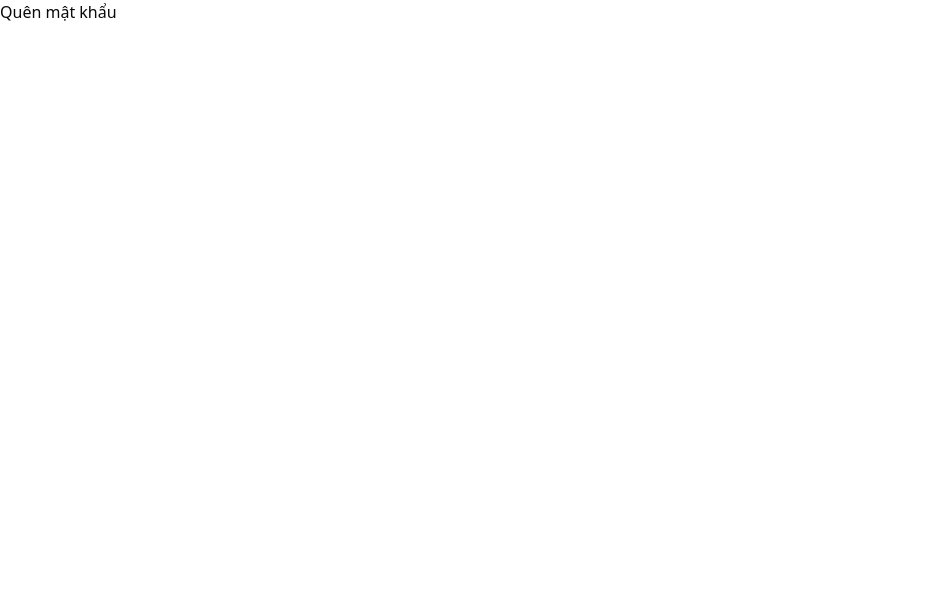
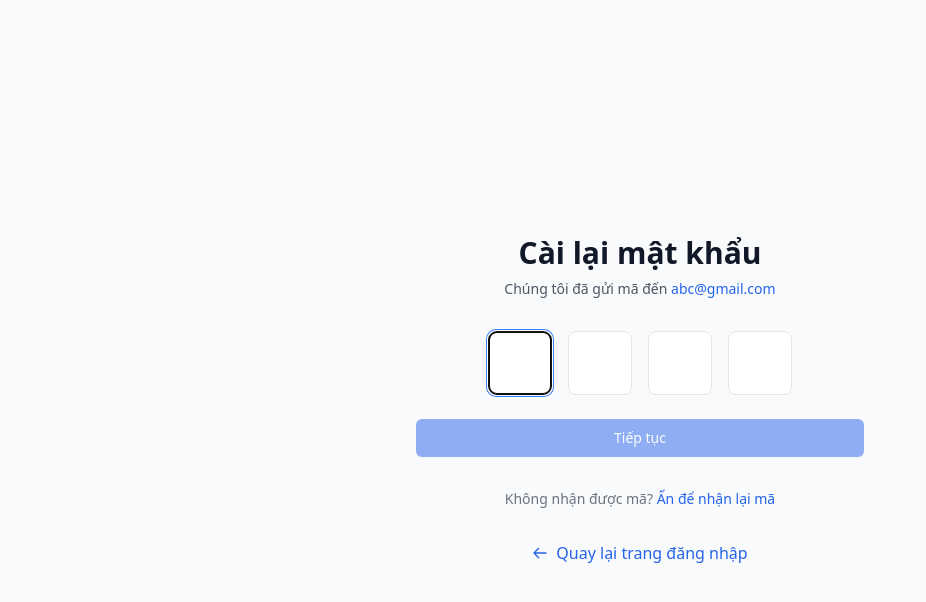
Before and after one commit to Hkzeuss/sport-store-fe-graduation, a Next.js app in the folder sport-store/: page /user/auth/forgot-password-otp-2 in a window 1280 px wide. Shown: the top 602 px of the page, without its empty margins (0-926 px from the left). Built offline with nearby package versions, Linux system fonts and the light colour scheme.

Commit message:
done page

```diff
--- a/sport-store/src/app/user/auth/forgot-password-otp-2/page.tsx
+++ b/sport-store/src/app/user/auth/forgot-password-otp-2/page.tsx
@@ -1,16 +1,120 @@
-// Template nhập otp xác thực để đổi mật khẩu
-// src/app/user/auth/forgot-password-otp-2/page.tsx
-
 'use client';
 
-import React from 'react';
+import { useState, useRef, useEffect } from 'react';
+import { useRouter } from 'next/navigation';
+import Link from 'next/link';
 
-const ForgotPasswordOtpPage = () => {
+export default function ForgotPasswordOTP() {
+  const router = useRouter();
+  const [otp, setOtp] = useState(['', '', '', '']);
+  const [isLoading, setIsLoading] = useState(false);
+  const inputRefs = useRef<HTMLInputElement[]>([]);
+
+  useEffect(() => {
+    inputRefs.current[0]?.focus();
+  }, []);
+
+  const handleChange = (index: number, value: string) => {
+    if (value.length > 1) value = value[0];
+
+    const newOtp = [...otp];
+    newOtp[index] = value;
+    setOtp(newOtp);
+
+    if (value && index < 3) {
+      inputRefs.current[index + 1]?.focus();
+    }
+  };
+
+  const handleKeyDown = (index: number, e: React.KeyboardEvent<HTMLInputElement>) => {
+    if (e.key === 'Backspace' && !otp[index] && index > 0) {
+      inputRefs.current[index - 1]?.focus();
+    }
+  };
+
+  const handlePaste = (e: React.ClipboardEvent<HTMLInputElement>) => {
+    e.preventDefault();
+    const pastedData = e.clipboardData.getData('text').slice(0, 4).split('');
+    setOtp([...pastedData, ...Array(4 - pastedData.length).fill('')]);
+  };
+
+  const handleSubmit = async (e: React.FormEvent) => {
+    e.preventDefault();
+    setIsLoading(true);
+
+    try {
+      const otpString = otp.join('');
+      console.log('Verifying OTP:', otpString);
+      router.push('/reset-password');
+    } catch (error) {
+      console.error('Error:', error);
+    } finally {
+      setIsLoading(false);
+    }
+  };
+
+  const handleResendCode = async () => {
+    console.log('Resending code to abc@gmail.com');
+  };
+
   return (
-    <div>
-      <h1>Quên mật khẩu</h1>
+    <div className="min-h-screen flex items-center justify-center bg-gray-50 py-12 px-4 sm:px-6 lg:px-8">
+      <div className="max-w-md w-full space-y-8">
+        <div className="text-center">
+          <h2 className="text-3xl font-bold text-gray-900">Cài lại mật khẩu</h2>
+          <p className="mt-2 text-sm text-gray-600">
+            Chúng tôi đã gửi mã đến <span className="text-blue-600">abc@gmail.com</span>
+          </p>
+        </div>
+
+        <form className="mt-8 space-y-6" onSubmit={handleSubmit}>
+          <div className="flex justify-center gap-4">
+            {otp.map((digit, index) => (
+              <input
+                key={index}
+                ref={(el) => {
+                  if (el) inputRefs.current[index] = el;
+                }}
+                type="text"
+                maxLength={1}
+                aria-label={`OTP digit ${index + 1}`}
+                className="w-16 h-16 text-center text-2xl font-semibold border rounded-lg focus:ring-2 focus:ring-blue-500 focus:border-blue-500"
+                value={digit}
+                onChange={(e) => handleChange(index, e.target.value)}
+                onKeyDown={(e) => handleKeyDown(index, e)}
+                onPaste={handlePaste}
+              />
+            ))}
+          </div>
+
+          <button
+            type="submit"
+            disabled={isLoading || otp.some(digit => !digit)}
+            className="w-full flex justify-center py-2 px-4 border border-transparent rounded-md shadow-sm text-sm font-medium text-white bg-blue-600 hover:bg-blue-700 focus:outline-none focus:ring-2 focus:ring-offset-2 focus:ring-blue-500 disabled:opacity-50 disabled:cursor-not-allowed"
+          >
+            {isLoading ? 'Đang xử lý...' : 'Tiếp tục'}
+          </button>
+        </form>
+
+        <div className="text-center text-sm">
+          <span className="text-gray-500">Không nhận được mã? </span>
+          <button
+            onClick={handleResendCode}
+            className="text-blue-600 hover:text-blue-500 font-medium"
+          >
+            Ấn để nhận lại mã
+          </button>
+        </div>
+
+        <div className="text-center">
+          <Link href="/login" className="font-medium text-blue-600 hover:text-blue-500 flex items-center justify-center gap-2">
+            <svg xmlns="http://www.w3.org/2000/svg" className="h-4 w-4" fill="none" viewBox="0 0 24 24" stroke="currentColor">
+              <path strokeLinecap="round" strokeLinejoin="round" strokeWidth={2} d="M10 19l-7-7m0 0l7-7m-7 7h18" />
+            </svg>
+            Quay lại trang đăng nhập
+          </Link>
+        </div>
+      </div>
     </div>
   );
-};
-
-export default ForgotPasswordOtpPage;
+}
```
